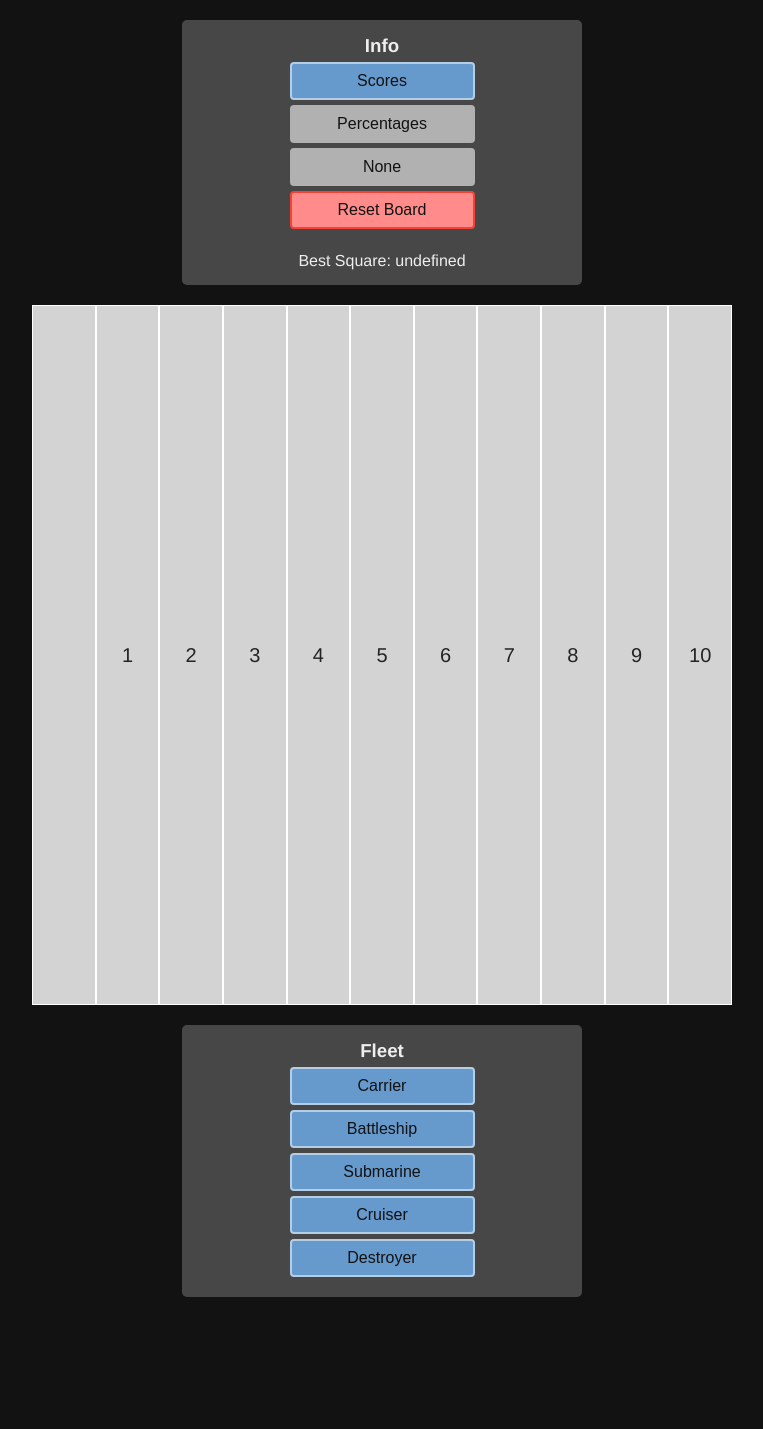
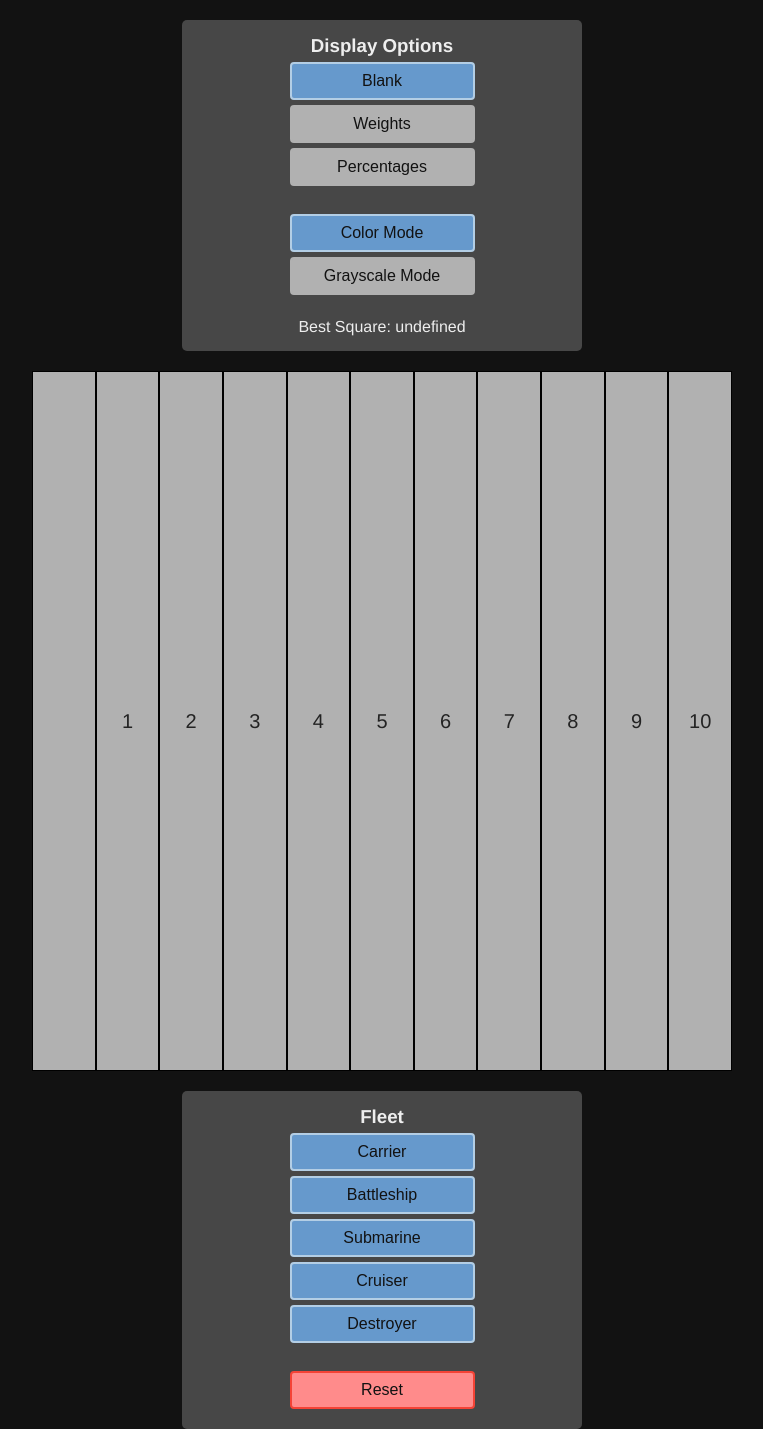
Before and after one commit to lukeorth/battleship-server, a plain HTML site: page frontend/index.html in a window 1280 px wide. Shown: the whole page, without its empty margins (258-1021 px from the left). Before the commit the page ends 1297 px from the top, so only its background shows below. Drawn offline with Linux system fonts and the light colour scheme; no server answers.

Commit message:
Added grayscale mode

```diff
--- a/frontend/css/main.css
+++ b/frontend/css/main.css
@@ -1,3 +1,17 @@
+:root {
+    --border-cell-color: #B1B1B1;
+    --border-cell-text-color: #232323;
+    --cell-text-color: #232323;
+    --cell-border-color: #000000;
+    --target-crosshairs-color: #383838;
+}
+
+[data-theme="gray-scale"] {
+    --border-cell-color: #6F8FAF;
+    --cell-text-color: #ffffff;
+    --target-crosshairs-color: #FFFFFF;
+}
+
 html {
     font-family: helvetica;
     box-sizing: border-box;
@@ -149,13 +163,14 @@ html {
 #gameboard > div {
     line-height: 0;
     text-align: center;
-    border: 1px solid white;
+    border: 1px solid var(--cell-border-color);
 }
 
 .border-cell {
     display: flex;
     align-items: center;
     justify-content: center;
+    color: var(--border-cell-text-color) !important;
     top: 50%;
 }
 
@@ -166,7 +181,7 @@ html {
     justify-content: center;
     top: 50%;
     cursor: pointer;
-    color: #232323;
+    color: var(--cell-text-color);
 }
 
 .cell:hover {
@@ -189,7 +204,7 @@ html {
     z-index: 1;
     width: 55px;
     height: 55px;
-    color: #383838;
+    color: var(--target-crosshairs-color);
     position: absolute;
 }
 
@@ -234,7 +249,7 @@ input[type=checkbox]:not(:checked) + label {
 }
 
 .border-cell {
-    background-color: #D3D3D3;
+    background-color: var(--border-cell-color);
 }
 
 .label {
@@ -283,13 +298,12 @@ input[type=checkbox]:not(:checked) + label {
 }
 
 .sink-ship {
-    background-color: #808080 !important;
+    background-color: #B1B1B1 !important;
 }
 
 .modal-btn {
     background-color: #6699CC; /* Green */
-    border: 2px solid #b3cee5;
-    color: white;
+    border: 2px solid #474747;
     padding: 8px;
     text-align: center;
     text-decoration: none;
@@ -300,10 +314,6 @@ input[type=checkbox]:not(:checked) + label {
     height: 40px;
     cursor: pointer;
     margin: 7px auto;
-}
-
-.sink-ship {
-    border: 2px solid #B1B1B1;
 }
 
 #close:hover,
--- a/frontend/index.html
+++ b/frontend/index.html
@@ -11,14 +11,17 @@
     <div class="container">
         <div id="info">
             <div class="container-card left-card">
-                <h3>Info</h3>
-                <input type="radio" id="scores" name="toggle-info" class="toggle-info" value="scores" checked>
-                <label for="scores">Scores</label>
+                <h3>Display Options</h3>
+                <input type="radio" id="none" name="toggle-info" class="toggle-info" value="none" checked>
+                <label for="none">Blank</label>
+                <input type="radio" id="scores" name="toggle-info" class="toggle-info" value="scores">
+                <label for="scores">Weights</label>
                 <input type="radio" id="percentages" name="toggle-info" class="toggle-info" value="percentages">
-                <label for="percentages">Percentages</label>
-                <input type="radio" id="none" name="toggle-info" class="toggle-info" value="none">
-                <label for="none">None</label>
-                <button id="reset">Reset Board</button>
+                <label for="percentages">Percentages</label><br>
+                <input type="radio" id="color" name="toggle-color" class="toggle-color" value="color" checked>
+                <label for="color">Color Mode</label>
+                <input type="radio" id="grayscale" name="toggle-color" class="toggle-color" value="grayscale">
+                <label for="grayscale">Grayscale Mode</label><br>
 
                 <p id="best-coord">Loading...</p>
             </div>
@@ -48,7 +51,9 @@
                 <input type="checkbox" id="cruiser" name="toggle-ship" class="toggle-ship" value="cruiser" checked>
                 <label for="cruiser">Cruiser</label>
                 <input type="checkbox" id="destroyer" name="toggle-ship" class="toggle-ship" value="destroyer" checked>
-                <label for="destroyer">Destroyer</label>
+                <label for="destroyer">Destroyer</label><br>
+
+                <button id="reset">Reset</button>
             </div>
         </div>
     </div>
--- a/frontend/scripts/ui.js
+++ b/frontend/scripts/ui.js
@@ -1,7 +1,8 @@
 class UI {
     constructor() {
-        this.showScores = true;
+        this.showScores = false;
         this.showPercentages = false;
+        this.grayScale = false;
         this.targetRow = 0;
         this.targetCol = 0;
         this.targetCoord = "A1";
@@ -17,15 +18,18 @@ class UI {
     showInfo() {
         let infoOutput = `
             <div class="container-card left-card">
-                <h3>Info</h3>
+                <h3>Display Options</h3>
 
+                <input type="radio" id="none" name="toggle-info" class="toggle-info" value="none" ${!this.showScores && !this.showPercentages ? "checked" : ""}>
+                <label for="none">Blank</label>
                 <input type="radio" id="scores" name="toggle-info" class="toggle-info" value="scores" ${this.showScores ? "checked" : ""}>
-                <label for="scores">Scores</label>
+                <label for="scores">Weights</label>
                 <input type="radio" id="percentages" name="toggle-info" class="toggle-info" value="percentages" ${this.showPercentages ? "checked" : ""}>
-                <label for="percentages">Percentages</label>
-                <input type="radio" id="none" name="toggle-info" class="toggle-info" value="none" ${!this.showScores && !this.showPercentages ? "checked" : ""}>
-                <label for="none">None</label>
-                <button id="reset">Reset Board</button><br>
+                <label for="percentages">Percentages</label><br>
+                <input type="radio" id="color" name="toggle-color" class="toggle-color" value="color" ${!this.grayScale ? "checked" : ""}>
+                <label for="color">Color Mode</label>
+                <input type="radio" id="grayscale" name="toggle-color" class="toggle-color" value="grayscale" ${this.grayScale ? "checked" : ""}>
+                <label for="grayscale">Grayscale Mode</label><br>
 
                 <p id="best-coord">Best Square: ${solver.bestCell.position}</p>
                 ${solver.errors != null ? `<p id="errors">${solver.errors.join("<br>")}</p>` : ""}
@@ -60,7 +64,7 @@ class UI {
             for (let col = 0; col < solver.probabilities[row].length; col++) {
                 let score = solver.probabilities[row][col].score
                 let boardVal = solver.board[row][col];
-                let color = score > 0 ? this.#getColor(score) : "#F5F5F5"
+                let color = score > 0 ? this.#getColor(score, this.grayScale) : "#F5F5F5"
 
                 if (boardVal == 0) {
                     boardOutput += `
@@ -179,7 +183,9 @@ class UI {
                 <input type="checkbox" id="cruiser" name="toggle-ship" class="toggle-ship" value="cruiser" ${solver.fleet.find(ship => ship.name == "cruiser") ? "checked" : ""}>
                 <label for="cruiser">Cruiser</label>
                 <input type="checkbox" id="destroyer" name="toggle-ship" class="toggle-ship" value="destroyer" ${solver.fleet.find(ship => ship.name == "destroyer") ? "checked" : ""}>
-                <label for="destroyer">Destroyer</label>
+                <label for="destroyer">Destroyer</label><br>
+
+                <button id="reset">Reset</button>
             </div>
         `;
         document.getElementById("fleet").innerHTML = fleetOutput;
@@ -263,6 +269,17 @@ class UI {
                     this.showUI();
                     break;
 
+                case e.target.matches(".toggle-color"):
+                    this.grayScale = false
+                    document.documentElement.setAttribute("data-theme", "color");
+
+                    if (e.target.value == "grayscale") {
+                        this.grayScale = true
+                        document.documentElement.setAttribute("data-theme", "gray-scale");
+                    }
+                    this.showUI();
+                    break;
+
                 case e.target.matches(".toggle-ship"):
                     let checkbox = e.target;
                     let checkboxes = e.target.closest("#fleet").getElementsByTagName("input");
@@ -295,9 +312,13 @@ class UI {
         })
     }
 
-    #getColor(value) {
+    #getColor(value, grayScale) {
         value = (value - solver.minScore) / (solver.maxScore - solver.minScore)
-        let hue=((1-value)*120).toString(10);
+        let hue = ((1 - value) * 120).toString(10);
+        let lightness = (1 - (0.7 * value)) * 100  - 20 + "%"
+        if (grayScale) {
+            return ["hsl(0,0%,",lightness,")"].join("");
+        }
         return ["hsl(",hue,",80%,70%)"].join("");
     }
 }
```
